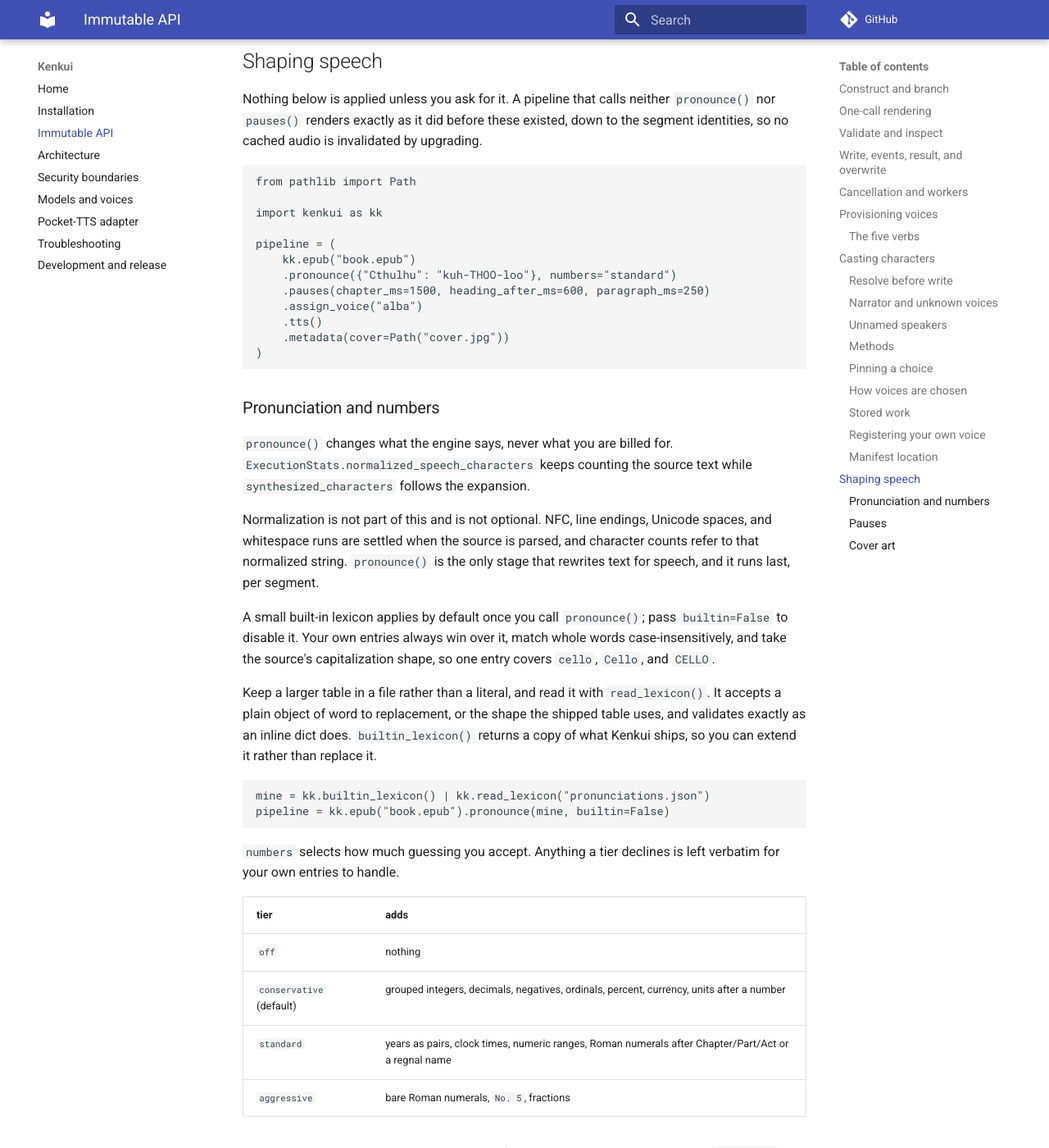
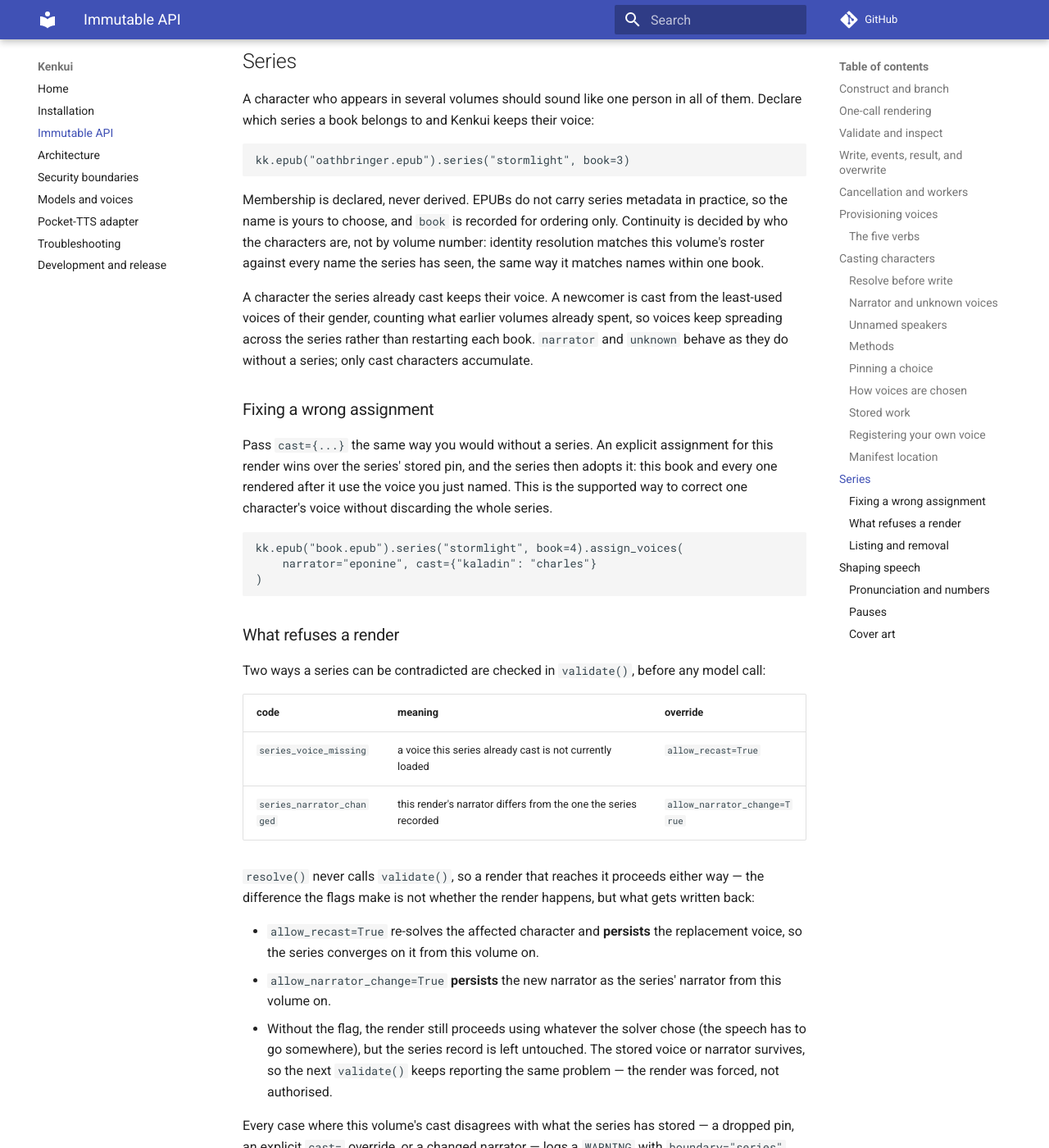
Before and after one commit to D1zzl3D0p/kenkui, an MkDocs documentation site: the page built from docs/usage.md, in a window 1280 px wide and 1400 px high, scrolled down 7459 px. Shown: the whole window at 82% size. Built offline with MkDocs 1.6.1 and Material for MkDocs 9.7.7, drawn with Linux system fonts in a browser that asks for light colours; comment, search, counter and statistics services are not loaded; some of the changed text lies outside the part shown.

Commit message:
feat: expose a series' cast for listing and removal
Co-Authored-By: Claude Opus 5 <noreply@anthropic.com>
Claude-Session: https://claude.ai/code/session_01DUDxYWAVrPU4YNfk5YzcgD

````diff
--- a/docs/usage.md
+++ b/docs/usage.md
@@ -352,6 +352,88 @@ or `${XDG_CACHE_HOME:-~/.cache}/kenkui/v1/manifest.json` (Linux).
 deployments, with unchanged strict-validation semantics. With neither present,
 `write()` fails closed with `renderer_unavailable`.
 
+## Series
+
+A character who appears in several volumes should sound like one person in
+all of them. Declare which series a book belongs to and Kenkui keeps their
+voice:
+
+```python
+kk.epub("oathbringer.epub").series("stormlight", book=3)
+```
+
+Membership is declared, never derived. EPUBs do not carry series metadata in
+practice, so the name is yours to choose, and `book` is recorded for ordering
+only. Continuity is decided by who the characters are, not by volume number:
+identity resolution matches this volume's roster against every name the
+series has seen, the same way it matches names within one book.
+
+A character the series already cast keeps their voice. A newcomer is cast
+from the least-used voices of their gender, counting what earlier volumes
+already spent, so voices keep spreading across the series rather than
+restarting each book. `narrator` and `unknown` behave as they do without a
+series; only cast characters accumulate.
+
+### Fixing a wrong assignment
+
+Pass `cast={...}` the same way you would without a series. An explicit
+assignment for this render wins over the series' stored pin, and the series
+then adopts it: this book and every one rendered after it use the voice you
+just named. This is the supported way to correct one character's voice
+without discarding the whole series.
+
+```python
+kk.epub("book.epub").series("stormlight", book=4).assign_voices(
+    narrator="eponine", cast={"kaladin": "charles"}
+)
+```
+
+### What refuses a render
+
+Two ways a series can be contradicted are checked in `validate()`, before any
+model call:
+
+| code | meaning | override |
+|---|---|---|
+| `series_voice_missing` | a voice this series already cast is not currently loaded | `allow_recast=True` |
+| `series_narrator_changed` | this render's narrator differs from the one the series recorded | `allow_narrator_change=True` |
+
+`resolve()` never calls `validate()`, so a render that reaches it proceeds
+either way — the difference the flags make is not whether the render happens,
+but what gets written back:
+
+- `allow_recast=True` re-solves the affected character and **persists** the
+  replacement voice, so the series converges on it from this volume on.
+- `allow_narrator_change=True` **persists** the new narrator as the series'
+  narrator from this volume on.
+- Without the flag, the render still proceeds using whatever the solver
+  chose (the speech has to go somewhere), but the series record is left
+  untouched. The stored voice or narrator survives, so the next `validate()`
+  keeps reporting the same problem — the render was forced, not authorised.
+
+Every case where this volume's cast disagrees with what the series has
+stored — a dropped pin, an explicit `cast=` override, or a changed narrator —
+logs a `WARNING` with `boundary="series"`, whether or not a flag was passed.
+A forced or overridden render still says what it did.
+
+```python
+kk.epub("book.epub").series(
+    "stormlight", book=5, allow_recast=True, allow_narrator_change=True
+)
+```
+
+### Listing and removal
+
+```python
+kk.list_series()
+kk.remove_series(series_id)
+```
+
+`list_series()` returns every stored `SeriesRecord`, each holding its
+characters in prominence order — most spoken first. `remove_series(series_id)`
+drops a series' pins entirely; the next volume declaring that series id is
+cast fresh, with no memory of the ones before it.
+
 ## Shaping speech
 
 Nothing below is applied unless you ask for it. A pipeline that calls neither
````
Also changed, not shown: src/kenkui/__init__.py (+8 -0 lines), 2 other files.
